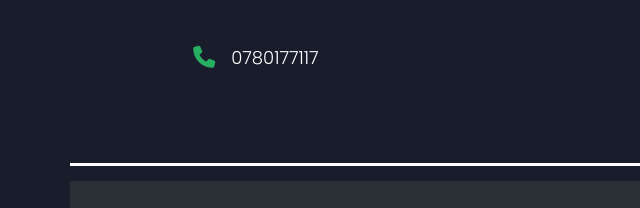
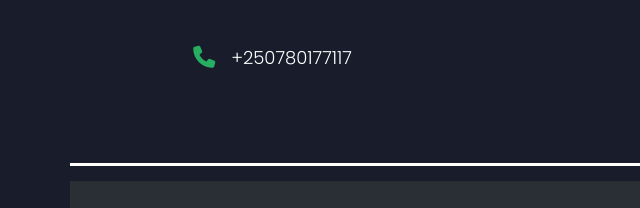
Before and after one commit to Evaristekanova/my-brand, a plain HTML site: page index.html in a window 1280 px wide. Shown: the part 3193-3401 px from the top of the page, 0-640 px from the left. Drawn offline with Linux system fonts and the light colour scheme; a web font is replaced by a local one.

```diff
--- a/index.html
+++ b/index.html
@@ -282,7 +282,7 @@
 				</div>
 				<div class="personal-address-description">
 					<i class="fa-solid fa-phone"></i>
-					<p>0780177117</p>
+					<p>+250780177117</p>
 				</div>
 			</div>
             <div class="login">
```
